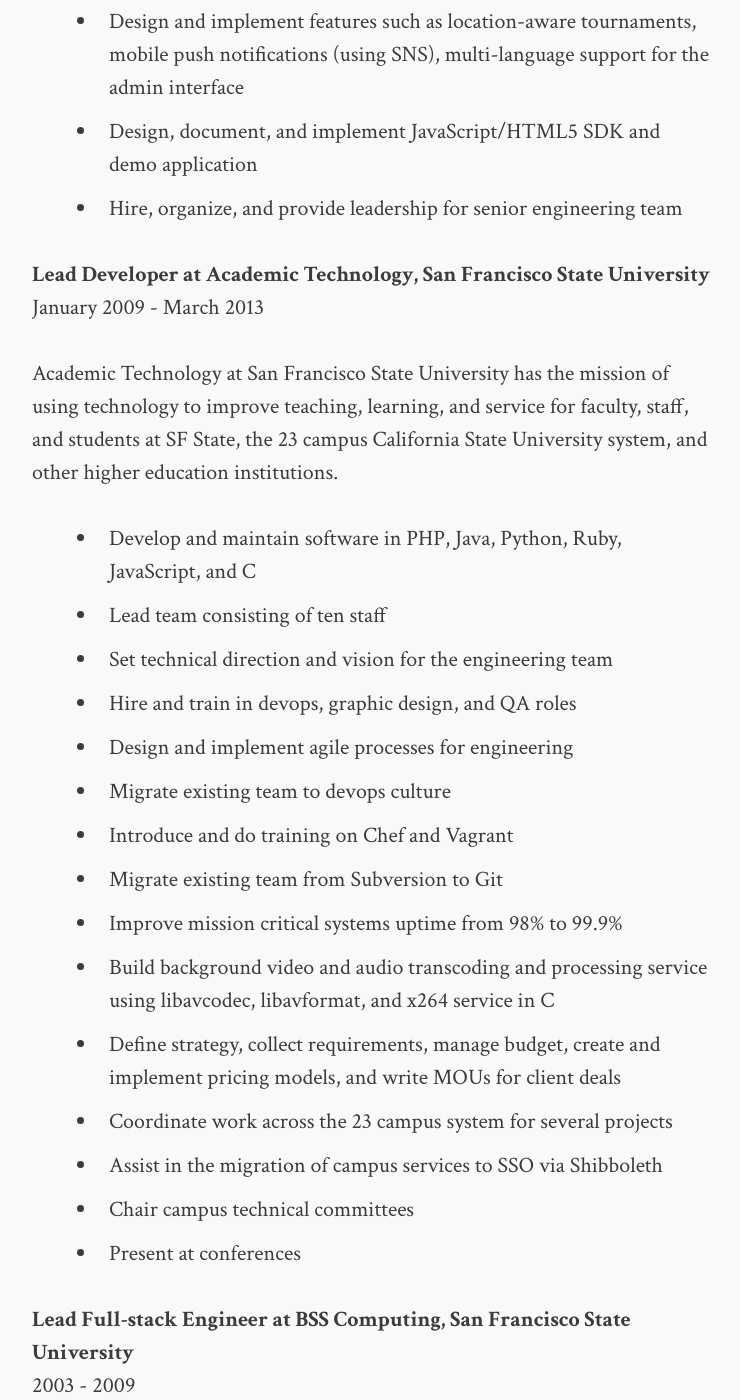
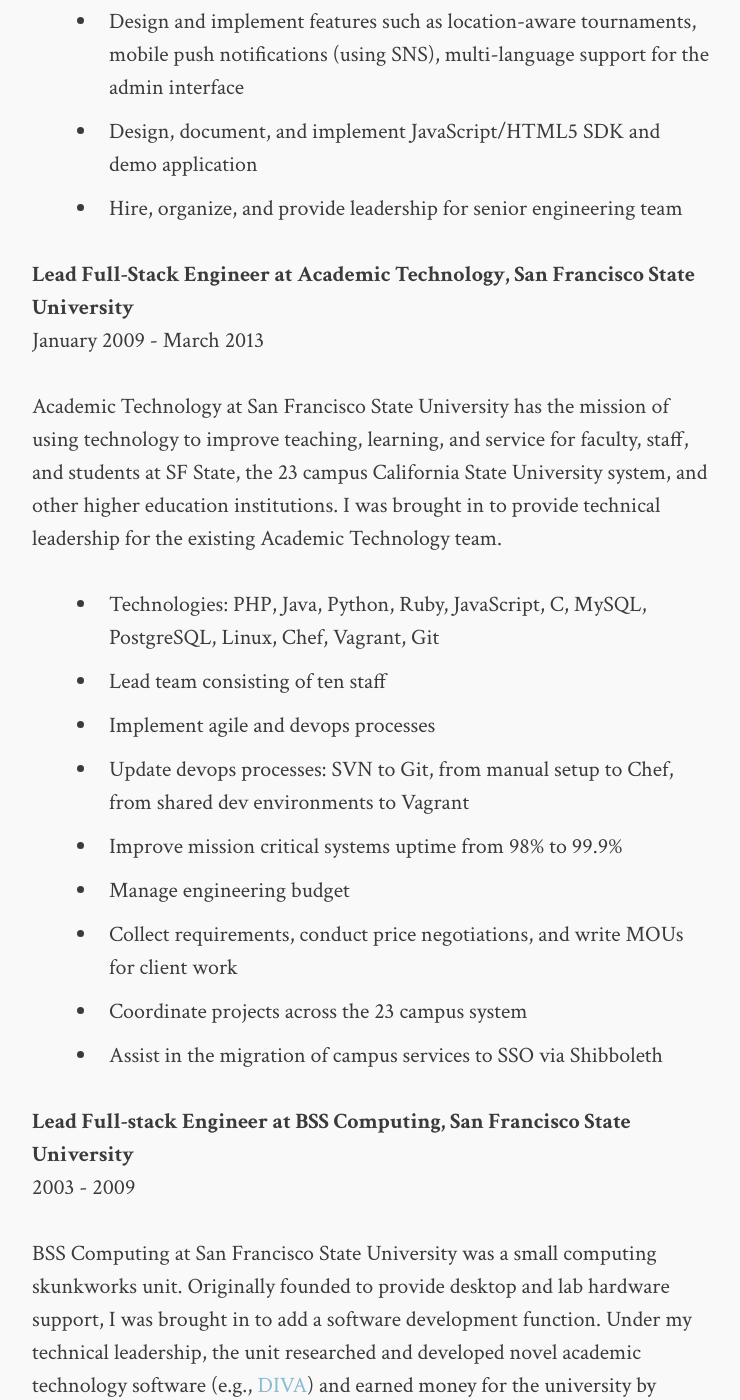
Before and after one commit to dkoepke/dkoepke.github.io, a Jekyll site: the page built from Resume.md, in a window 1280 px wide and 1400 px high, scrolled down 3948 px. Shown: the whole window, without its empty margins (268-1008 px from the left). Built offline with Jekyll 4.4.1, drawn with Linux system fonts in a browser that asks for light colours; some of the changed text lies outside the part shown.

Commit message:
Even less ed-tech stuff.

```diff
--- a/Resume.md
+++ b/Resume.md
@@ -71,26 +71,20 @@ Hired as one of four Platform Engineers building and maintaining a Platform as a
 * Design, document, and implement JavaScript/HTML5 SDK and demo application
 * Hire, organize, and provide leadership for senior engineering team
 
-**Lead Developer at Academic Technology, San Francisco State University**<br>
+**Lead Full-Stack Engineer at Academic Technology, San Francisco State University**<br>
 January 2009 - March 2013
 
-Academic Technology at San Francisco State University has the mission of using technology to improve teaching, learning, and service for faculty, staff, and students at SF State, the 23 campus California State University system, and other higher education institutions.
+Academic Technology at San Francisco State University has the mission of using technology to improve teaching, learning, and service for faculty, staff, and students at SF State, the 23 campus California State University system, and other higher education institutions. I was brought in to provide technical leadership for the existing Academic Technology team.
 
-* Develop and maintain software in PHP, Java, Python, Ruby, JavaScript, and C
+* Technologies: PHP, Java, Python, Ruby, JavaScript, C, MySQL, PostgreSQL, Linux, Chef, Vagrant, Git
 * Lead team consisting of ten staff
-* Set technical direction and vision for the engineering team
-* Hire and train in devops, graphic design, and QA roles
-* Design and implement agile processes for engineering
-* Migrate existing team to devops culture
-* Introduce and do training on Chef and Vagrant
-* Migrate existing team from Subversion to Git
+* Implement agile and devops processes
+* Update devops processes: SVN to Git, from manual setup to Chef, from shared dev environments to Vagrant
 * Improve mission critical systems uptime from 98% to 99.9%
-* Build background video and audio transcoding and processing service using libavcodec, libavformat, and x264 service in C
-* Define strategy, collect requirements, manage budget, create and implement pricing models, and write MOUs for client deals
-* Coordinate work across the 23 campus system for several projects
+* Manage engineering budget
+* Collect requirements, conduct price negotiations, and write MOUs for client work
+* Coordinate projects across the 23 campus system
 * Assist in the migration of campus services to SSO via Shibboleth
-* Chair campus technical committees
-* Present at conferences
 
 **Lead Full-stack Engineer at BSS Computing, San Francisco State University**<br>
 2003 - 2009
```
Also changed, not shown: other parts of Resume.md (+1 -1 lines).
